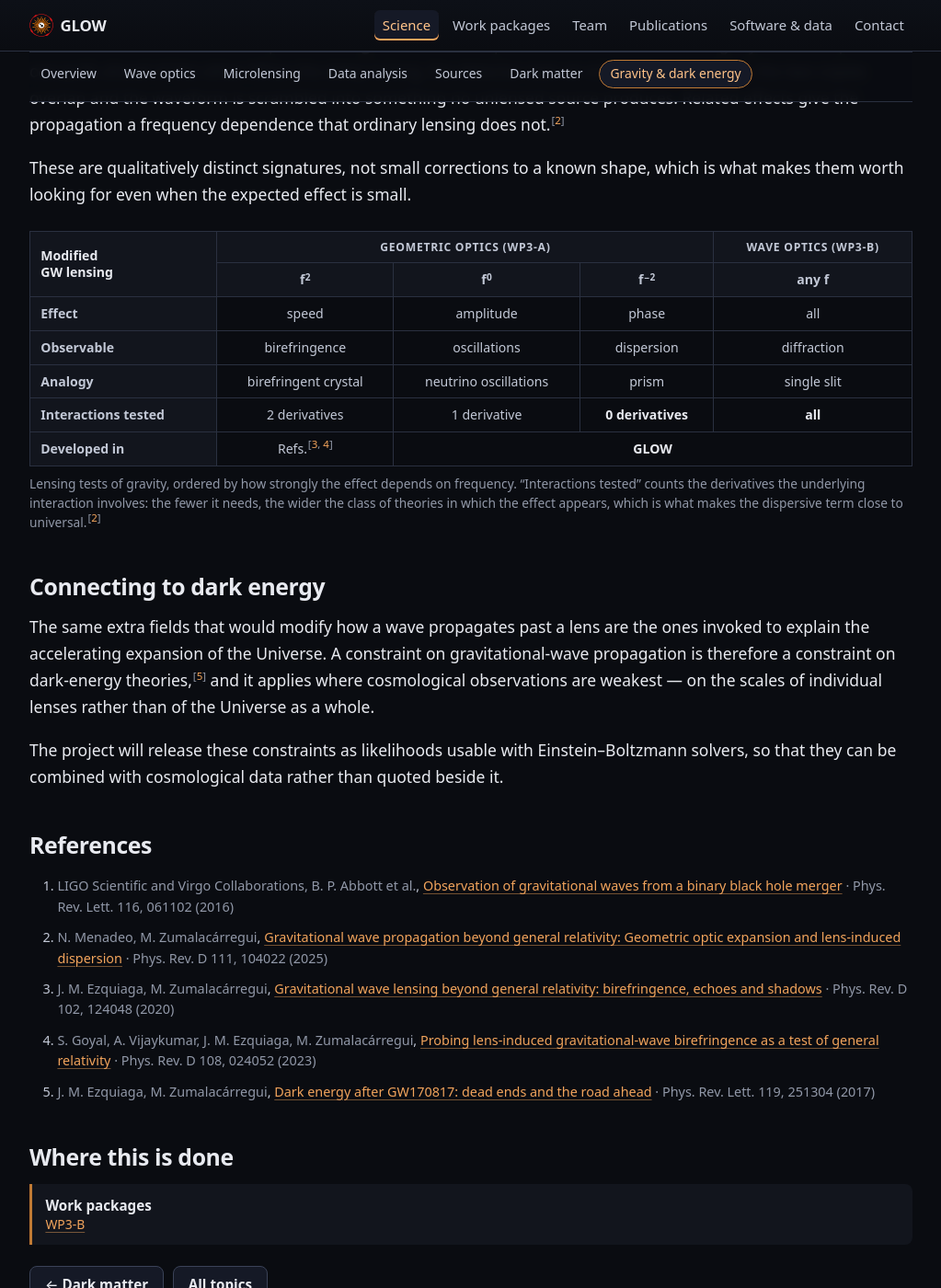
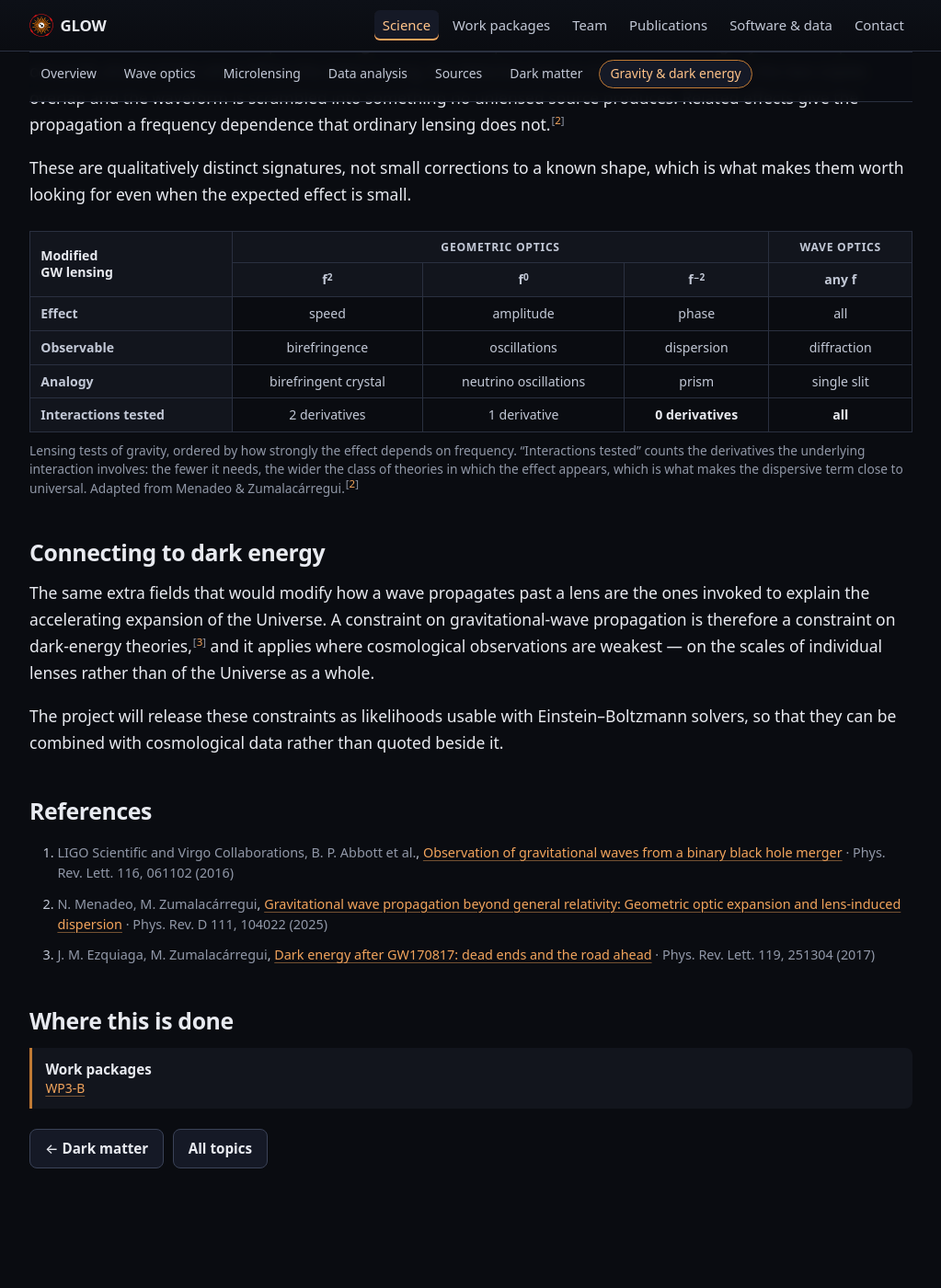
Before and after one commit to glow-astro/website, a Jekyll site: the page built from testing-gravity.html, in a window 1280 px wide and 1400 px high, scrolled down 1582 px. Shown: the whole window at 92% size, without its empty margins (128-1151 px from the left). Built offline with Jekyll 4.4.1, drawn with Linux system fonts in a browser that asks for light colours.

Commit message:
Testing gravity: no work packages, no "Developed in" row
Three changes to the table, all the owner's call. The column heads no
longer carry WP3-A / WP3-B: those label a proposal, not the physics,
and the table itself predates the current one. The "Developed in" row
is gone, and the attribution it was making per column is now one line
at the end of the caption -- adapted from Menadeo & Zumalacarregui,
cited to the entry the page already had at [2].

That leaves the two birefringence papers added yesterday cited by
nothing, so they come back out of the pool and out of this page's
`refs:`. The dark-energy citation returns to [3].

Co-Authored-By: Claude Opus 5 <noreply@anthropic.com>
Claude-Session: https://claude.ai/code/session_01L7GT62S61eYxRuSFTmWGfu

```diff
--- a/_data/references.yml
+++ b/_data/references.yml
@@ -188,18 +188,6 @@
   where: "Phys. Rev. D 111, 104022 (2025)"
   url: "https://arxiv.org/abs/2411.07164"
 
-- id: ezquiaga-birefringence
-  authors: "J. M. Ezquiaga, M. Zumalacárregui"
-  title: "Gravitational wave lensing beyond general relativity: birefringence, echoes and shadows"
-  where: "Phys. Rev. D 102, 124048 (2020)"
-  url: "https://arxiv.org/abs/2009.12187"
-
-- id: goyal-birefringence-data
-  authors: "S. Goyal, A. Vijaykumar, J. M. Ezquiaga, M. Zumalacárregui"
-  title: "Probing lens-induced gravitational-wave birefringence as a test of general relativity"
-  where: "Phys. Rev. D 108, 024052 (2023)"
-  url: "https://arxiv.org/abs/2301.04826"
-
 - id: gondan-echoes
   authors: "L. Gondán, B. Kocsis"
   title: "Astrophysical gravitational-wave echoes from galactic nuclei"
--- a/testing-gravity.html
+++ b/testing-gravity.html
@@ -13,8 +13,6 @@ description: >-
 refs:
   - gw150914
   - menadeo-propagation
-  - ezquiaga-birefringence
-  - goyal-birefringence-data
   - ezquiaga-dark-energy
 topic_id: testing-gravity
 ---
@@ -64,21 +62,23 @@ topic_id: testing-gravity
     expected effect is small.
   </p>
 
-  <!-- Table 1 of the grant proposal (\label{tab:tgr}), rebuilt in HTML. The
-       columns are an expansion of the lensed signal in frequency and the rows
-       are what each order of it does, so the table is read both ways; the
-       styling for that is .matrix in main.css.
+  <!-- Adapted from the table in Menadeo & Zumalacarregui, which the grant
+       proposal also reproduced. The columns are an expansion of the lensed
+       signal in frequency and the rows are what each order of it does, so the
+       table is read both ways; the styling for that is .matrix in main.css.
 
-       Two departures from the LaTeX. The proposal illustrates the analogy row
-       with a photograph per column -- calcite, a neutrino oscillation diagram,
-       a prism, a single slit -- which are other people's images under licences
-       that would each need an attribution line on a public page; the analogy
-       survives as four words. And the last row said "GLOW (this proposal)",
-       which on the project's own site is just GLOW.
+       Three things the source has and this does not. The analogy row is set
+       there with a photograph per column -- calcite, a neutrino oscillation
+       diagram, a prism, a single slit -- which are other people's images under
+       licences that would each need an attribution line on a public page; the
+       analogy survives as four words. The column heads carried work-package
+       labels, which belong to a proposal and not to a description of the
+       physics. And a "Developed in" row credited the earlier birefringence
+       papers per column; the attribution is one line in the caption instead.
 
-       The bold cells are the proposal's own: the argument of the table is that
-       the number of derivatives falls to the right, and that everything to the
-       right of the first column is the project's to do. -->
+       The bold cells are the source's own: the argument of the table is that
+       the number of derivatives falls to the right, and that the effects which
+       survive in the most theories are the ones on that side. -->
   <div class="table-scroll" tabindex="0" role="group"
        aria-labelledby="tgr-caption">
     <table class="matrix">
@@ -87,14 +87,14 @@ topic_id: testing-gravity
         frequency. &ldquo;Interactions tested&rdquo; counts the derivatives the
         underlying interaction involves: the fewer it needs, the wider the class
         of theories in which the effect appears, which is what makes the
-        dispersive term close to
-        universal.{% include cite.html key="menadeo-propagation" %}
+        dispersive term close to universal. Adapted from Menadeo &amp;
+        Zumalacárregui.{% include cite.html key="menadeo-propagation" %}
       </caption>
       <thead>
         <tr>
           <th class="matrix-corner" rowspan="2" scope="col">Modified<br>GW lensing</th>
-          <th class="colgroup-head" colspan="3" scope="colgroup">Geometric optics (WP3&#8209;A)</th>
-          <th class="colgroup-head" scope="colgroup">Wave optics (WP3&#8209;B)</th>
+          <th class="colgroup-head" colspan="3" scope="colgroup">Geometric optics</th>
+          <th class="colgroup-head" scope="colgroup">Wave optics</th>
         </tr>
         <tr>
           <th scope="col">f<sup>2</sup></th>
@@ -131,11 +131,6 @@ topic_id: testing-gravity
           <td>1 derivative</td>
           <td><strong>0 derivatives</strong></td>
           <td><strong>all</strong></td>
-        </tr>
-        <tr>
-          <th scope="row">Developed in</th>
-          <td>Refs.{% include cite.html key="ezquiaga-birefringence,goyal-birefringence-data" %}</td>
-          <td colspan="3"><strong>GLOW</strong></td>
         </tr>
       </tbody>
     </table>
```
